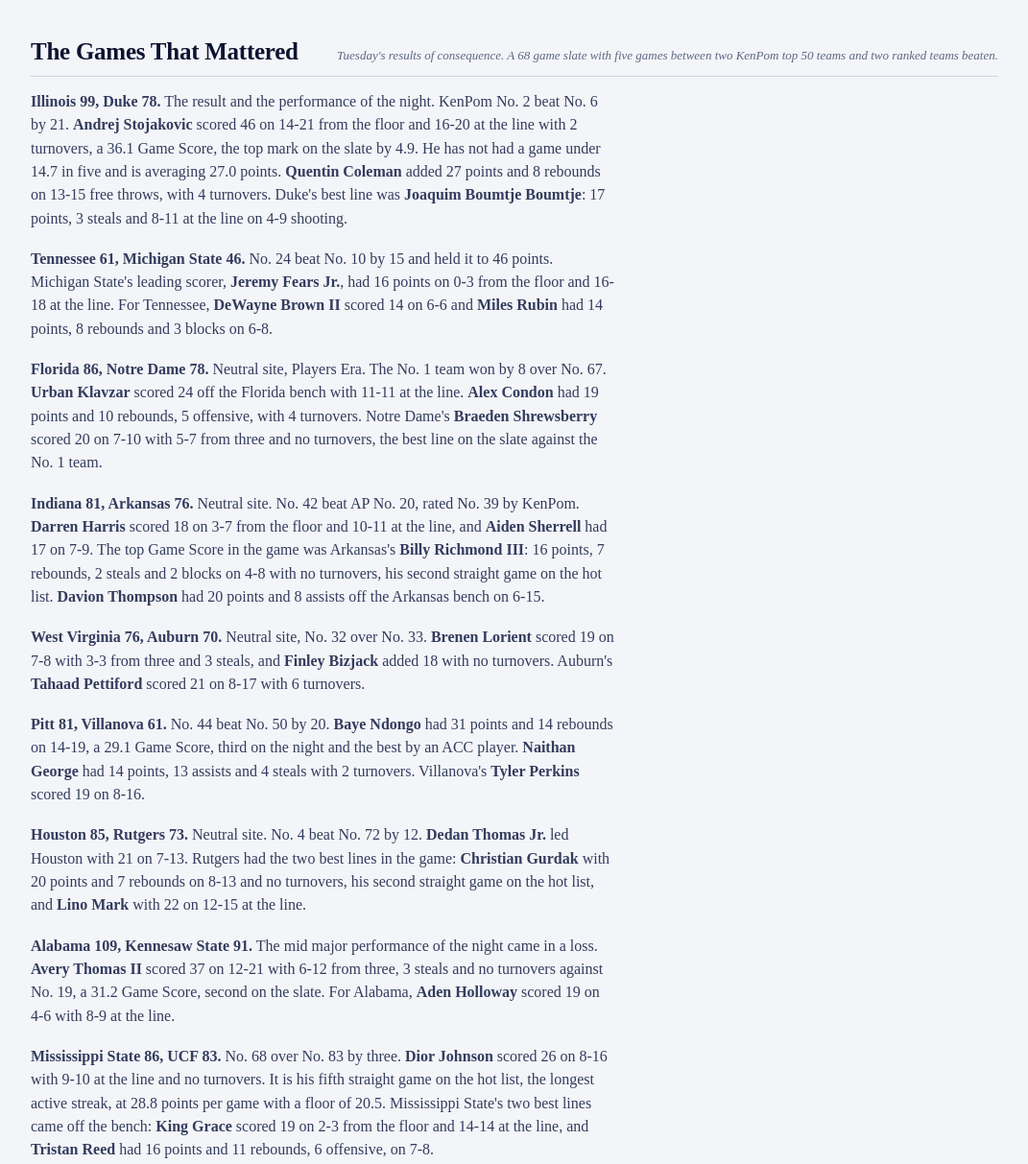
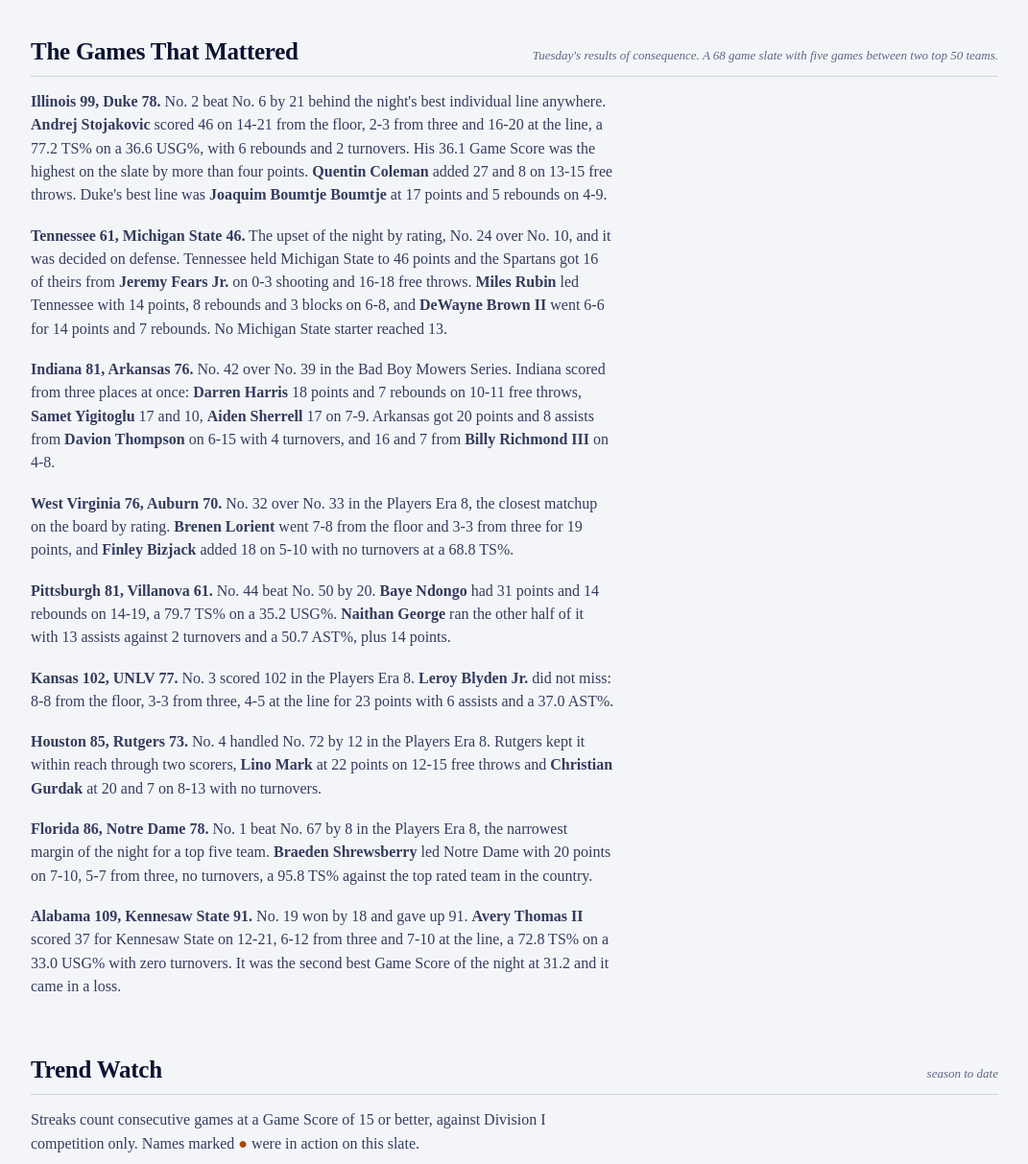
Before and after one commit to aydenhagemann/cbb-daily-wire, a plain HTML site: page 2026-11-17.html in a window 1280 px wide. Shown: the part 3448-4661 px from the top of the page at 96% size, without its empty margins (104-1175 px from the left). Drawn offline with Linux system fonts and the light colour scheme.

Commit message:
Edition 2026-11-17

```diff
--- a/2026-11-17.html
+++ b/2026-11-17.html
@@ -507,23 +507,16 @@ a{color:var(--accent-text)}
   </div>
 </section>
 <section>
-  <div class="sechead"><h2>The Games That Mattered</h2><span class="note">Tuesday's results of consequence. A 68 game slate with five games between two KenPom top 50 teams and two ranked teams beaten.</span></div>
-  <p class="lead-note" style="max-width:76ch"><b>Illinois 99, Duke 78.</b> The result and the performance of the night. KenPom No. 2 beat No. 6 by 21. <b>Andrej Stojakovic</b> scored 46 on 14-21 from the floor and 16-20 at the line with 2 turnovers, a 36.1 Game Score, the top mark on the slate by 4.9. He has not had a game under 14.7 in five and is averaging 27.0 points. <b>Quentin Coleman</b> added 27 points and 8 rebounds on 13-15 free throws, with 4 turnovers. Duke's best line was <b>Joaquim Boumtje Boumtje</b>: 17 points, 3 steals and 8-11 at the line on 4-9 shooting.</p>
-  <p class="lead-note" style="max-width:76ch"><b>Tennessee 61, Michigan State 46.</b> No. 24 beat No. 10 by 15 and held it to 46 points. Michigan State's leading scorer, <b>Jeremy Fears Jr.</b>, had 16 points on 0-3 from the floor and 16-18 at the line. For Tennessee, <b>DeWayne Brown II</b> scored 14 on 6-6 and <b>Miles Rubin</b> had 14 points, 8 rebounds and 3 blocks on 6-8.</p>
-  <p class="lead-note" style="max-width:76ch"><b>Florida 86, Notre Dame 78.</b> Neutral site, Players Era. The No. 1 team won by 8 over No. 67. <b>Urban Klavzar</b> scored 24 off the Florida bench with 11-11 at the line. <b>Alex Condon</b> had 19 points and 10 rebounds, 5 offensive, with 4 turnovers. Notre Dame's <b>Braeden Shrewsberry</b> scored 20 on 7-10 with 5-7 from three and no turnovers, the best line on the slate against the No. 1 team.</p>
-  <p class="lead-note" style="max-width:76ch"><b>Indiana 81, Arkansas 76.</b> Neutral site. No. 42 beat AP No. 20, rated No. 39 by KenPom. <b>Darren Harris</b> scored 18 on 3-7 from the floor and 10-11 at the line, and <b>Aiden Sherrell</b> had 17 on 7-9. The top Game Score in the game was Arkansas's <b>Billy Richmond III</b>: 16 points, 7 rebounds, 2 steals and 2 blocks on 4-8 with no turnovers, his second straight game on the hot list. <b>Davion Thompson</b> had 20 points and 8 assists off the Arkansas bench on 6-15.</p>
-  <p class="lead-note" style="max-width:76ch"><b>West Virginia 76, Auburn 70.</b> Neutral site, No. 32 over No. 33. <b>Brenen Lorient</b> scored 19 on 7-8 with 3-3 from three and 3 steals, and <b>Finley Bizjack</b> added 18 with no turnovers. Auburn's <b>Tahaad Pettiford</b> scored 21 on 8-17 with 6 turnovers.</p>
-  <p class="lead-note" style="max-width:76ch"><b>Pitt 81, Villanova 61.</b> No. 44 beat No. 50 by 20. <b>Baye Ndongo</b> had 31 points and 14 rebounds on 14-19, a 29.1 Game Score, third on the night and the best by an ACC player. <b>Naithan George</b> had 14 points, 13 assists and 4 steals with 2 turnovers. Villanova's <b>Tyler Perkins</b> scored 19 on 8-16.</p>
-  <p class="lead-note" style="max-width:76ch"><b>Houston 85, Rutgers 73.</b> Neutral site. No. 4 beat No. 72 by 12. <b>Dedan Thomas Jr.</b> led Houston with 21 on 7-13. Rutgers had the two best lines in the game: <b>Christian Gurdak</b> with 20 points and 7 rebounds on 8-13 and no turnovers, his second straight game on the hot list, and <b>Lino Mark</b> with 22 on 12-15 at the line.</p>
-  <p class="lead-note" style="max-width:76ch"><b>Alabama 109, Kennesaw State 91.</b> The mid major performance of the night came in a loss. <b>Avery Thomas II</b> scored 37 on 12-21 with 6-12 from three, 3 steals and no turnovers against No. 19, a 31.2 Game Score, second on the slate. For Alabama, <b>Aden Holloway</b> scored 19 on 4-6 with 8-9 at the line.</p>
-  <p class="lead-note" style="max-width:76ch"><b>Mississippi State 86, UCF 83.</b> No. 68 over No. 83 by three. <b>Dior Johnson</b> scored 26 on 8-16 with 9-10 at the line and no turnovers. It is his fifth straight game on the hot list, the longest active streak, at 28.8 points per game with a floor of 20.5. Mississippi State's two best lines came off the bench: <b>King Grace</b> scored 19 on 2-3 from the floor and 14-14 at the line, and <b>Tristan Reed</b> had 16 points and 11 rebounds, 6 offensive, on 7-8.</p>
-  <p class="lead-note" style="max-width:76ch"><b>Kansas 102, UNLV 77.</b> Neutral site, Players Era. No. 3 beat No. 96 by 25. <b>Leroy Blyden Jr.</b> scored 23 on 8-8 from the floor and 3-3 from three with 6 assists in 24 minutes, the best TS% on the slate at 15 points or more.</p>
-  <p class="lead-note" style="max-width:76ch"><b>Gonzaga 74, Montana State 62.</b> <b>Braden Huff</b> scored 21 on 7-9 with 6-6 at the line and no turnovers against No. 106, his third straight game on the hot list. Montana State's <b>Cavin Holden</b> scored 23 on 8-14 with 5-9 from three against No. 15.</p>
-  <p class="lead-note" style="max-width:76ch"><b>Purdue 95, Lipscomb 78.</b> <b>Daniel Jacobsen</b> had 19 points, 12 rebounds, 7 assists and 2 blocks on 7-13. He has not had a game under 11.4 in five. Lipscomb's <b>Mateo Esmeraldo</b> had 19 points, 8 assists and 4 steals on 6-8 against No. 37, with 4 turnovers. <b>Antione West Jr</b> scored 27 for Purdue on 9-15.</p>
-  <p class="lead-note" style="max-width:76ch"><b>Wyoming 81, Sam Houston 79.</b> A two point game between No. 98 and No. 143. <b>Nasir Meyer</b> had 22 points, 11 rebounds and 5 assists for Wyoming on 8-19. Sam Houston's <b>Riccardo Greppi</b> had 6 blocks, the most on the slate, and went 5-5 from the floor.</p>
-  <p class="lead-note" style="max-width:76ch"><b>Eastern Washington 71, Utah 67.</b> No. 138 beat a Big 12 team rated No. 104. <b>Alton Hamilton IV</b> scored 24 on 7-14 with 8-10 at the line and no turnovers. Utah's <b>Alec Anigbata</b> had 16 points and 10 rebounds, 6 offensive.</p>
-  <p class="lead-note" style="max-width:76ch"><b>Liberty 87, Southern Illinois 78.</b> Neutral site, No. 145 over No. 162. <b>Eli Sancomb</b> had 29 points and 13 rebounds on 10-17, his second straight game on the hot list. Southern Illinois's <b>Jalen Haynes</b> scored 26 with 6 assists and 1 turnover, his third straight game on the hot list with a floor of 17.6.</p>
-  <p class="lead-note" style="max-width:76ch"><b>Bucknell 53, Akron 49.</b> The biggest upset by KenPom rating on the slate: No. 330 beat No. 123 and held it to 49. <b>Aleksander Pachucki</b> scored 16 for Bucknell with 4-8 from three. Akron's <b>Evan Mahaffey</b> had 13 points, 8 rebounds and 3 blocks on 6-8.</p>
+  <div class="sechead"><h2>The Games That Mattered</h2><span class="note">Tuesday's results of consequence. A 68 game slate with five games between two top 50 teams.</span></div>
+  <p class="lead-note" style="max-width:76ch"><b>Illinois 99, Duke 78.</b> No. 2 beat No. 6 by 21 behind the night's best individual line anywhere. <b>Andrej Stojakovic</b> scored 46 on 14-21 from the floor, 2-3 from three and 16-20 at the line, a 77.2 TS% on a 36.6 USG%, with 6 rebounds and 2 turnovers. His 36.1 Game Score was the highest on the slate by more than four points. <b>Quentin Coleman</b> added 27 and 8 on 13-15 free throws. Duke's best line was <b>Joaquim Boumtje Boumtje</b> at 17 points and 5 rebounds on 4-9.</p>
+  <p class="lead-note" style="max-width:76ch"><b>Tennessee 61, Michigan State 46.</b> The upset of the night by rating, No. 24 over No. 10, and it was decided on defense. Tennessee held Michigan State to 46 points and the Spartans got 16 of theirs from <b>Jeremy Fears Jr.</b> on 0-3 shooting and 16-18 free throws. <b>Miles Rubin</b> led Tennessee with 14 points, 8 rebounds and 3 blocks on 6-8, and <b>DeWayne Brown II</b> went 6-6 for 14 points and 7 rebounds. No Michigan State starter reached 13.</p>
+  <p class="lead-note" style="max-width:76ch"><b>Indiana 81, Arkansas 76.</b> No. 42 over No. 39 in the Bad Boy Mowers Series. Indiana scored from three places at once: <b>Darren Harris</b> 18 points and 7 rebounds on 10-11 free throws, <b>Samet Yigitoglu</b> 17 and 10, <b>Aiden Sherrell</b> 17 on 7-9. Arkansas got 20 points and 8 assists from <b>Davion Thompson</b> on 6-15 with 4 turnovers, and 16 and 7 from <b>Billy Richmond III</b> on 4-8.</p>
+  <p class="lead-note" style="max-width:76ch"><b>West Virginia 76, Auburn 70.</b> No. 32 over No. 33 in the Players Era 8, the closest matchup on the board by rating. <b>Brenen Lorient</b> went 7-8 from the floor and 3-3 from three for 19 points, and <b>Finley Bizjack</b> added 18 on 5-10 with no turnovers at a 68.8 TS%.</p>
+  <p class="lead-note" style="max-width:76ch"><b>Pittsburgh 81, Villanova 61.</b> No. 44 beat No. 50 by 20. <b>Baye Ndongo</b> had 31 points and 14 rebounds on 14-19, a 79.7 TS% on a 35.2 USG%. <b>Naithan George</b> ran the other half of it with 13 assists against 2 turnovers and a 50.7 AST%, plus 14 points.</p>
+  <p class="lead-note" style="max-width:76ch"><b>Kansas 102, UNLV 77.</b> No. 3 scored 102 in the Players Era 8. <b>Leroy Blyden Jr.</b> did not miss: 8-8 from the floor, 3-3 from three, 4-5 at the line for 23 points with 6 assists and a 37.0 AST%.</p>
+  <p class="lead-note" style="max-width:76ch"><b>Houston 85, Rutgers 73.</b> No. 4 handled No. 72 by 12 in the Players Era 8. Rutgers kept it within reach through two scorers, <b>Lino Mark</b> at 22 points on 12-15 free throws and <b>Christian Gurdak</b> at 20 and 7 on 8-13 with no turnovers.</p>
+  <p class="lead-note" style="max-width:76ch"><b>Florida 86, Notre Dame 78.</b> No. 1 beat No. 67 by 8 in the Players Era 8, the narrowest margin of the night for a top five team. <b>Braeden Shrewsberry</b> led Notre Dame with 20 points on 7-10, 5-7 from three, no turnovers, a 95.8 TS% against the top rated team in the country.</p>
+  <p class="lead-note" style="max-width:76ch"><b>Alabama 109, Kennesaw State 91.</b> No. 19 won by 18 and gave up 91. <b>Avery Thomas II</b> scored 37 for Kennesaw State on 12-21, 6-12 from three and 7-10 at the line, a 72.8 TS% on a 33.0 USG% with zero turnovers. It was the second best Game Score of the night at 31.2 and it came in a loss.</p>
 </section>
 <section>
   <div class="sechead"><h2>Trend Watch</h2><span class="note">season to date</span></div>
```
